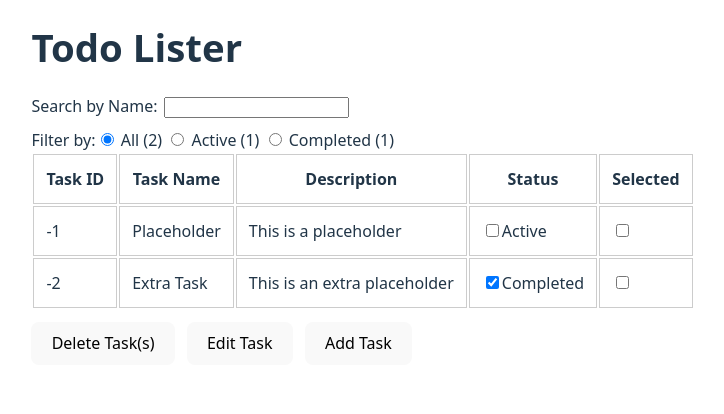
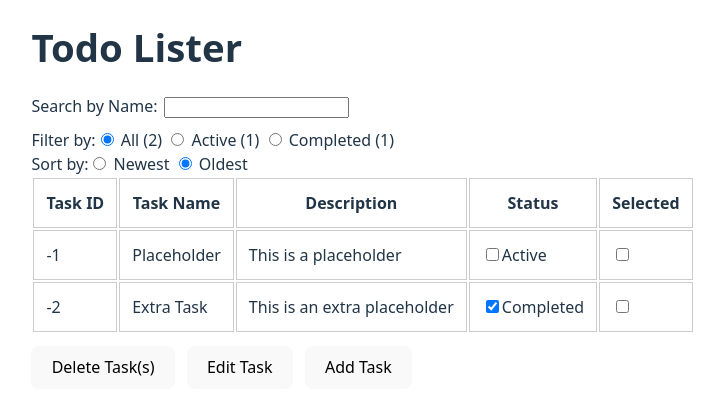
Before and after one commit to jericho-0929/react-todo, a React (Vite) app: page / in a window 1280 px wide. Shown: the top 414 px of the page, without its empty margins (277-1001 px from the left). Built offline with nearby package versions, Linux system fonts and the light colour scheme.

Commit message:
Implemented Sort function (only by recency of data insertion).

```diff
--- a/src/App.jsx
+++ b/src/App.jsx
@@ -8,6 +8,7 @@ import TaskDialog from './components/TaskDialog';
 import DeleteButton from './components/DeleteButton';
 import SearchBar from './components/Search';
 import UndoDialog from './components/UndoDialog';
+import FilterRecency from './components/FilterRecency';
 
 function App(props) {
   const [tasks, setTasks] = useState(() => {
@@ -20,6 +21,7 @@ function App(props) {
 
   const [selectedTasks, setSelectedTasks] = useState([]);
   const [statusFilter, setStatusFilter] = useState("all");
+  const [sortOrder, setSortOrder] = useState("oldest");
   const [nameSearchFilter, setNameSearchFilter] = useState("");
 
   const [deletedTasks, setDeletedTasks] = useState();
@@ -67,7 +69,17 @@ function App(props) {
     task.name.toLowerCase().includes(nameSearchFilter.toLowerCase().trim())
   );
 
-  const todoList = tasksByName?.map((task) => (
+  const tasksBySort = [...tasksByName].sort((a, b) => {
+    if (sortOrder === "newest") {
+      return b.dateAdded - a.dateAdded;
+    } else {
+      return a.dateAdded - b.dateAdded;
+    }
+  });
+
+  console.log(tasksBySort);
+
+  const todoList = tasksBySort?.map((task) => (
     <Todo
       id={task.id}
       name={task.name}
@@ -96,7 +108,7 @@ function App(props) {
       name, description,
       isCompleted: false,
       isSelected: false,
-      dateAdded: Date.now()
+      dateAdded: Date.now() // Used as our system-only key for sorting.
     };
     setTasks([...tasks, newTask]);
   };
@@ -106,7 +118,7 @@ function App(props) {
 
     setTasks(prevTasks => prevTasks.map(task => {
         if (task.id === id) {
-          return {...task, name, description};
+          return {...task, name, description}; // dateAdded key not to be changed.
         }
         return task;
       })
@@ -152,6 +164,13 @@ function App(props) {
             statusFilter = {statusFilter}
             setStatusFilter = {setStatusFilter}
             originalTasks= {tasks}
+          />
+        </div>
+
+        <div>
+          <FilterRecency
+            sortOrder={sortOrder}
+            setSortOrder={setSortOrder}
           />
         </div>
 
--- a/src/components/FilterRecency.jsx
+++ b/src/components/FilterRecency.jsx
@@ -1,5 +1,33 @@
-function FilterRecency() {
+function FilterRecency({sortOrder, setSortOrder}) {
+  function handleSort(event) {
+    setSortOrder(event.target.value);
+  }
 
+  return (
+    <form>
+      <label>
+        Sort by:
+      </label>
+      <label>
+        <input
+          type="radio"
+          value="newest"
+          checked={sortOrder === "newest"}
+          onChange={handleSort}
+        />
+        <span> Newest </span>
+      </label>
+      <label>
+        <input
+          type="radio"
+          value="oldest"
+          checked={sortOrder === "oldest"}
+          onChange={handleSort}
+        />
+        <span> Oldest </span>
+      </label>
+    </form>
+  );
 }
 
 export default FilterRecency;
```
